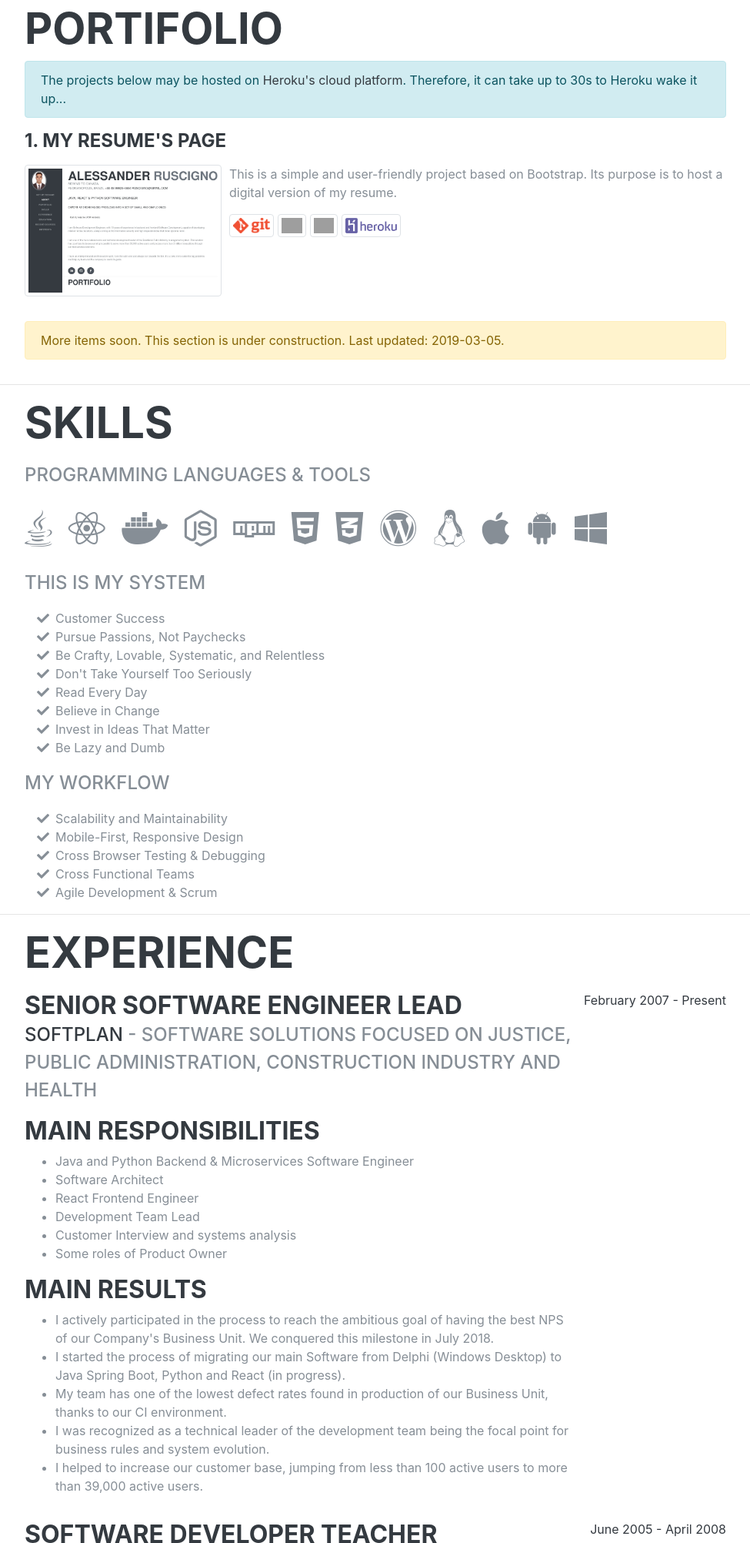
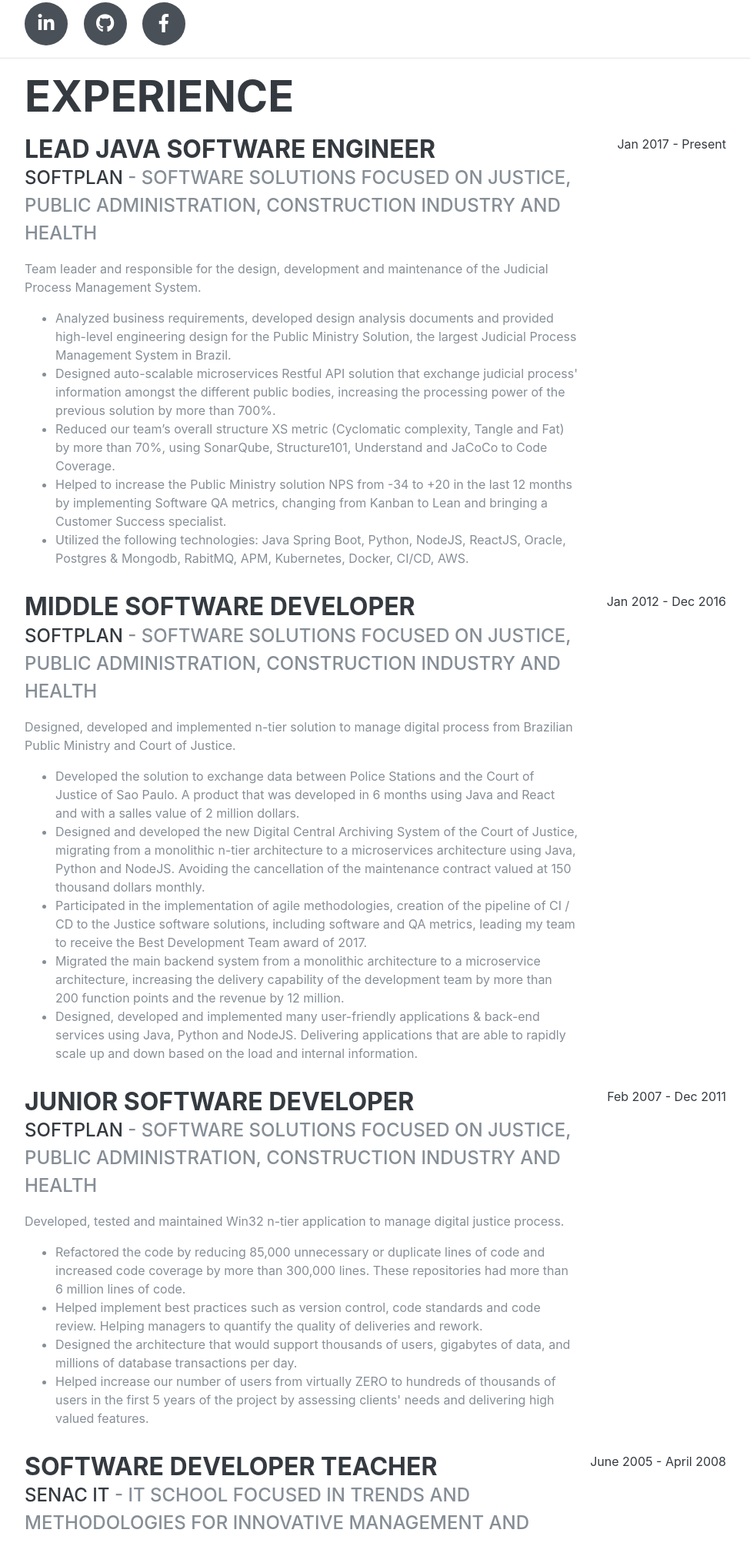
Before and after one commit to Ruscigno/software-developer-engineer, a website: page index.html in a window 1280 px wide. Shown: the part 796-2800 px from the top of the page at 77% size, without its empty margins (288-1263 px from the left). Drawn offline with Linux system fonts and the light colour scheme; grey boxes are pictures that could not be loaded; files whose address does not match are found by name; a web font is replaced by a local one.

Commit message:
feat: resume updates

```diff
--- a/index.html
+++ b/index.html
@@ -56,9 +56,9 @@
         <ul class="navbar-nav">
           <li class="nav-item"><a class="nav-link js-scroll-trigger" target="_blank" href="https://www.ruscigno.com.br/alessander-ruscigno-resume-2019-canada.pdf">Get My Resume</a></li>
           <li class="nav-item"><a class="nav-link js-scroll-trigger" href="#about">About</a></li>
+          <li class="nav-item"><a class="nav-link js-scroll-trigger" href="#experience">Experience</a></li>
           <li class="nav-item"><a class="nav-link js-scroll-trigger" href="#portifolio">Portifolio</a></li>
           <li class="nav-item"><a class="nav-link js-scroll-trigger" href="#skills">Skills</a></li>
-          <li class="nav-item"><a class="nav-link js-scroll-trigger" href="#experience">Experience</a></li>
           <li class="nav-item"><a class="nav-link js-scroll-trigger" href="#education">Education</a></li>
           <li class="nav-item"><a class="nav-link js-scroll-trigger" href="#awards">Recent Courses</a></li>
           <li class="nav-item"><a class="nav-link js-scroll-trigger" href="#interests">Interests</a></li>
@@ -76,19 +76,119 @@
               Phone: <a href="tel:+5548999254654">+55 48 99925-4654</a></br>
               email: <a href="mailto:ruscigno@gmail.com">ruscigno@gmail.com</a>
             <h3 class="text-secondary">
-              Software Developer Engineer = ['Java', 'React', 'Python']
+              Software Developer Engineer = ['Java', 'Python']
               <h4 class="lead mb-5">Expert at Breaking Big Problems into a set of Small and Simple Ones</h4>
             </h3>
           </div>
           <hr class="m-0">
-          <p class="lead mb-5">I am Software Development Engineer, with 10 years of experience in backend and frontend Software Development, capable of developing mission–critical solutions, always aiming at the information security and high responsiveness that these systems need.</p>
-          <p class="lead mb-5">I am one of the main collaborators and technical development leader of the Brazilian’s Public Ministry management system. This solution has countless instances running in parallel to serve more than 39,000 active users and process more than 2 million transactions through our web services solutions.</p>
-          <p class="lead mb-5">I have an entrepreneurial and innovative spirit. I am the calm one and always run towards the fire, this allows me to solve the big problems and help my team and the company to reach its goals.</p>
+            <p class="lead mb-5">I am a Java Software Engineer with 10+ years of experience. In recent years I have helped several teams across my company to
+              develop Restful Web Services APIs using Java Spring Boot and Win32 n-tier apps, some of these solutions were developed in Python and NodeJs.</p>
+            <p class="lead mb-5">In the last 5 years I have worked as a Team Leader and Principal Software Engineer helping to solve complex problems, such as
+              exchange large amounts of data between Web Services of various Public Bodies of Brazil. Our solutions have hundreds of thousands of users and
+              countless transactions per minute that demand high scalability, fault tolerance and load balancing.</p>
+            <p class="lead mb-5">Participated in the entire Systems development life cycle, including some Product Owner roles, scoping and estimation,
+              requirements and analysis, development and testing (QA) and implementation.</p>
+            <p class="lead mb-5">My biggest motivation is to solve problems and develop solutions that deliver great value to the client, exceed expectations
+              helping to achieve Company's goals and budget. For this I dive in the data, documents and code to fully understand the problem and propose the
+              best possible solution.</p>
           <div class="social-icons">
             <a href="https://www.linkedin.com/in/alessander-ruscigno/"><i class="fab fa-linkedin-in"></i></a>
             <a href="https://github.com/Ruscigno"><i class="fab fa-github"></i></a>
             <!--<a href="#"><i class="fab fa-twitter"></i></a>-->
             <a href="https://www.facebook.com/Sander.Ruscigno"><i class="fab fa-facebook-f"></i></a>
+          </div>
+        </div>
+      </section>
+      <hr class="m-0">
+      <section class="resume-section p-3 p-lg-5 d-flex justify-content-center" id="experience">
+        <div class="w-100">
+          <h2 class="mb-5">Experience</h2>
+          <div class="resume-item d-flex flex-column flex-md-row justify-content-between mb-5">
+            <div class="resume-content">
+              <h3 class="mb-0">Lead Java Software Engineer</h3>
+              <div class="subheading mb-3"><a href="https://www.softplan.com.br/en_us-home/">Softplan</a> - Software Solutions focused on justice,
+                public administration, construction industry and health</div>
+              <p>Team leader and responsible for the design, development and maintenance of the Judicial Process Management System.</p>
+              <ul>
+                <li>Analyzed business requirements, developed design analysis documents and provided high-level engineering design for the
+                  Public Ministry Solution, the largest Judicial Process Management System in Brazil.</li>
+                <li>Designed auto-scalable microservices Restful API solution that exchange judicial process' information amongst the different
+                  public bodies, increasing the processing power of the previous solution by more than 700%.</li>
+                <li>Reduced our team’s overall structure XS metric (Cyclomatic complexity, Tangle and Fat) by more than 70%, using SonarQube,
+                  Structure101, Understand and JaCoCo to Code Coverage.</li>
+                <li>Helped to increase the Public Ministry solution NPS from -34 to +20 in the last 12 months by implementing Software QA metrics,
+                  changing from Kanban to Lean and bringing a Customer Success specialist.</li>
+                <li>Utilized the following technologies: Java Spring Boot, Python, NodeJS, ReactJS, Oracle, Postgres & Mongodb, RabitMQ, APM,
+                  Kubernetes, Docker, CI/CD, AWS.</li>
+              </ul>
+            </div>
+            <div class="resume-date text-md-right">
+              <span class="text-primary">Jan 2017 - Present</span>
+            </div>
+          </div>
+          <div class="resume-item d-flex flex-column flex-md-row justify-content-between mb-5">
+            <div class="resume-content">
+              <h3 class="mb-0">Middle Software Developer</h3>
+              <div class="subheading mb-3"><a href="https://www.softplan.com.br/en_us-home/">Softplan</a> - Software Solutions focused on justice,
+                public administration, construction industry and health</div>
+              <p>Designed, developed and implemented n-tier solution to manage digital process from Brazilian Public Ministry and Court of Justice.</p>
+              <ul>
+                <li>Developed the solution to exchange data between Police Stations and the Court of Justice of Sao Paulo. A product that was developed
+                  in 6 months using Java and React and with a salles value of 2 million dollars.</li>
+                <li>Designed and developed the new Digital Central Archiving System of the Court of Justice, migrating from a monolithic n-tier
+                  architecture to a microservices architecture using Java, Python and NodeJS. Avoiding the cancellation of the maintenance contract
+                  valued at 150 thousand dollars monthly.</li>
+                <li>Participated in the implementation of agile methodologies, creation of the pipeline of CI / CD to the Justice software solutions,
+                  including software and QA metrics, leading my team to receive the Best Development Team award of 2017.</li>
+                <li>Migrated the main backend system from a monolithic architecture to a microservice architecture, increasing the delivery capability
+                  of the development team by more than 200 function points and the revenue by 12 million.</li>
+                <li>Designed, developed and implemented many user-friendly applications & back-end services using Java, Python and NodeJS. Delivering
+                  applications that are able to rapidly scale up and down based on the load and internal information.</li>
+              </ul>
+            </div>
+            <div class="resume-date text-md-right">
+              <span class="text-primary">Jan 2012 - Dec 2016</span>
+            </div>
+          </div>
+          <div class="resume-item d-flex flex-column flex-md-row justify-content-between mb-5">
+            <div class="resume-content">
+              <h3 class="mb-0">Junior Software Developer</h3>
+              <div class="subheading mb-3"><a href="https://www.softplan.com.br/en_us-home/">Softplan</a> - Software Solutions focused on justice,
+                public administration, construction industry and health</div>
+              <p>Developed, tested and maintained Win32 n-tier application to manage digital justice process.</p>
+              <ul>
+                <li>Refactored the code by reducing 85,000 unnecessary or duplicate lines of code and increased code coverage by more than 300,000
+                  lines. These repositories had more than 6 million lines of code.</li>
+                <li>Helped implement best practices such as version control, code standards and code review. Helping managers to quantify the
+                  quality of deliveries and rework.</li>
+                <li>Designed the architecture that would support thousands of users, gigabytes of data, and millions of database transactions per day.</li>
+                <li>Helped increase our number of users from virtually ZERO to hundreds of thousands of users in the first 5 years of the project by
+                  assessing clients' needs and delivering high valued features.</li>
+              </ul>
+            </div>
+            <div class="resume-date text-md-right">
+              <span class="text-primary">Feb 2007 - Dec 2011</span>
+            </div>
+          </div>
+          <div class="resume-item d-flex flex-column flex-md-row justify-content-between mb-5">
+            <div class="resume-content">
+              <h3 class="mb-0">Software Developer Teacher</h3>
+              <div class="subheading mb-3"><a href="http://portal.sc.senac.br/">Senac IT</a> - IT School focused in trends and methodologies for innovative management and softwares development</div>
+              <h3>Main responsibilities</h3>
+              <ul>
+                <li>Delphi, Java, PHP and Web Designer teacher</li>
+                <li>Speak at Schools and Universities about the job market in technology and about Senac IT's courses</li>
+                <li>Elaborate the curriculum of the Software Development Courses</li>
+              </ul>
+              <h3>Main results</h3>
+              <ul>
+                <li>I helped over 200 students to get their first IT job</li>
+                <li>I was awarded for 2007 Best and Most Versatile Teacher</li>
+              </ul>
+            </div>
+            <div class="resume-date text-md-right">
+              <span class="text-primary">June 2005 - April 2008</span>
+            </div>
           </div>
         </div>
       </section>
@@ -119,7 +219,7 @@
         </div>
       </section>
       <section class="resume-section p-3 p-lg-5 d-flex align-items-center" id="portifolio">
-        <div class="w-100 alert alert-warning">More items soon. This section is under construction. Last updated: 2019-03-05.</div>
+        <div class="w-100 alert alert-warning">More items soon. This section is under construction.</div>
       </section>
       <hr class="m-0">
       <section class="resume-section p-3 p-lg-5 d-flex align-items-center" id="skills">
@@ -157,60 +257,8 @@
             <li><i class="fa-li fa fa-check"></i>Mobile-First, Responsive Design</li>
             <li><i class="fa-li fa fa-check"></i>Cross Browser Testing &amp; Debugging</li>
             <li><i class="fa-li fa fa-check"></i>Cross Functional Teams</li>
-            <li><i class="fa-li fa fa-check"></i>Agile Development &amp; Scrum</li>
+            <li><i class="fa-li fa fa-check"></i>Agile Development &amp; LEAN</li>
           </ul>
-        </div>
-      </section>
-      <hr class="m-0">
-      <section class="resume-section p-3 p-lg-5 d-flex justify-content-center" id="experience">
-        <div class="w-100">
-          <h2 class="mb-5">Experience</h2>
-          <div class="resume-item d-flex flex-column flex-md-row justify-content-between mb-5">
-            <div class="resume-content">
-              <h3 class="mb-0">Senior Software Engineer Lead</h3>
-              <div class="subheading mb-3"><a href="https://www.softplan.com.br/en_us-home/">Softplan</a> - Software Solutions focused on justice, public administration, construction industry and health</div>
-              <h3>Main responsibilities</h3>
-              <ul>
-                <li>Java and Python Backend &amp; Microservices Software Engineer</li>
-                <li>Software Architect</li>
-                <li>React Frontend Engineer</li>
-                <li>Development Team Lead</li>
-                <li>Customer Interview and systems analysis</li>
-                <li>Some roles of Product Owner</li>
-              </ul>
-              <h3>Main results</h3>
-              <ul>
-                <li>I actively participated in the process to reach the ambitious goal of having the best NPS of our Company's Business Unit. We conquered this milestone in July 2018.</li>
-                <li>I started the process of migrating our main Software from Delphi (Windows Desktop) to Java Spring Boot, Python and React (in progress).</li>
-                <li>My team has one of the lowest defect rates found in production of our Business Unit, thanks to our CI environment.</li>
-                <li>I was recognized as a technical leader of the development team being the focal point for business rules and system evolution.</li>
-                <li>I helped to increase our customer base, jumping from less than 100 active users to more than 39,000 active users.</li>
-              </ul>
-            </div>
-            <div class="resume-date text-md-right">
-              <span class="text-primary">February 2007 - Present</span>
-            </div>
-          </div>
-          <div class="resume-item d-flex flex-column flex-md-row justify-content-between mb-5">
-            <div class="resume-content">
-              <h3 class="mb-0">Software Developer Teacher</h3>
-              <div class="subheading mb-3"><a href="http://portal.sc.senac.br/">Senac IT</a> - IT School focused in trends and methodologies for innovative management and softwares development</div>
-              <h3>Main responsibilities</h3>
-              <ul>
-                <li>Delphi, Java, PHP and Web Designer teacher</li>
-                <li>Speak at Schools and Universities about the job market in technology and about Senac IT's courses</li>
-                <li>Elaborate the curriculum of the Software Development Courses</li>
-              </ul>
-              <h3>Main results</h3>
-              <ul>
-                <li>I helped over 200 students to get their first IT job</li>
-                <li>I was awarded for 2007 Best and Most Versatile Teacher</li>
-              </ul>
-            </div>
-            <div class="resume-date text-md-right">
-              <span class="text-primary">June 2005 - April 2008</span>
-            </div>
-          </div>
         </div>
       </section>
       <hr class="m-0">
```
